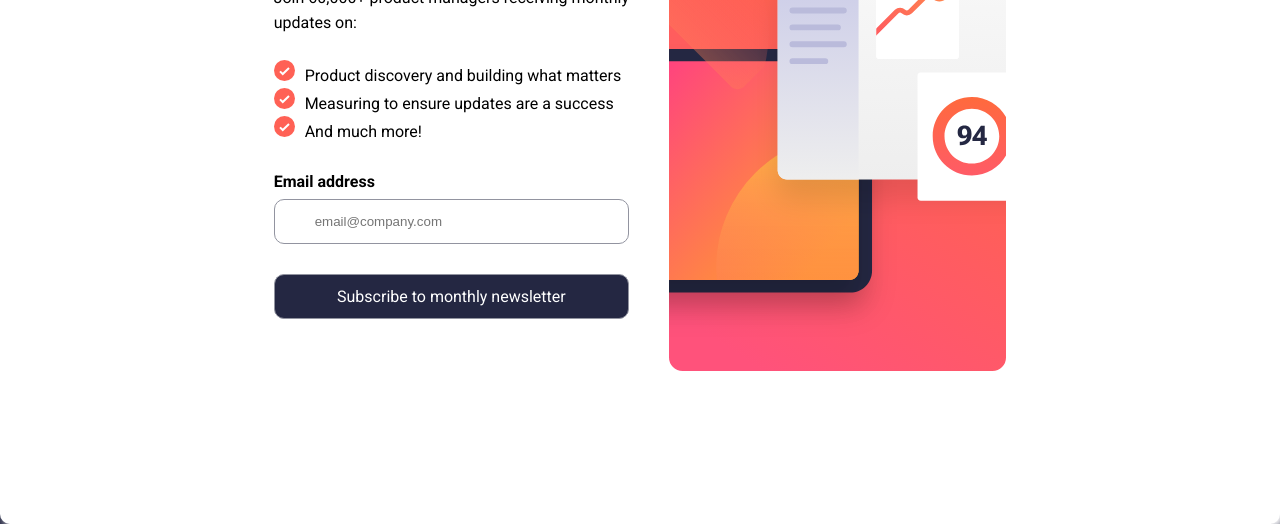
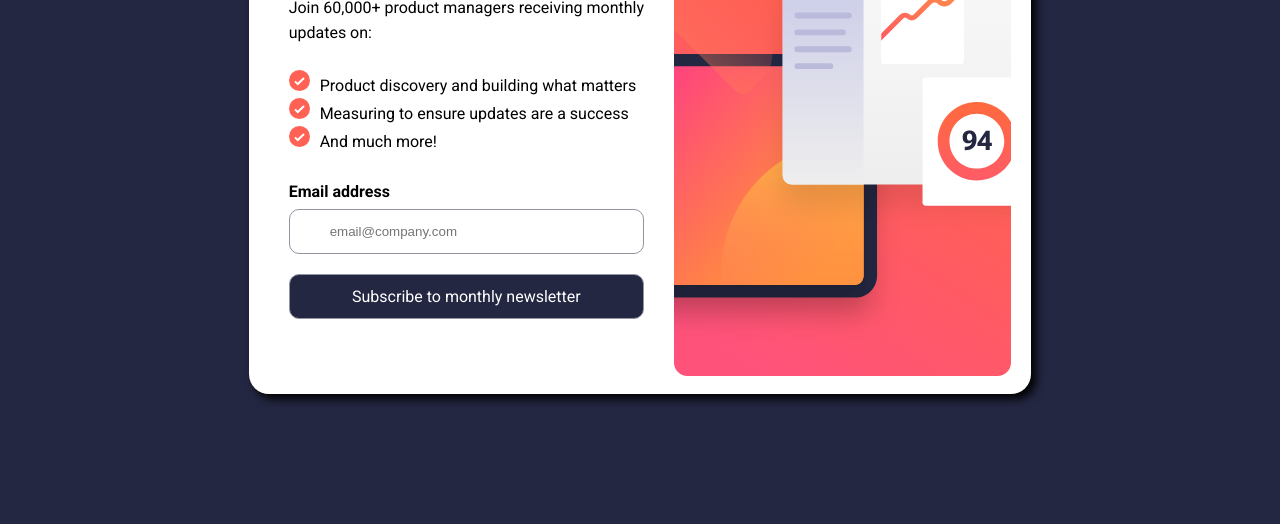
Before and after one commit to MANIZABAYO-Elie/24-08-2024-News-letter, a plain HTML site: page index.html in a window 1280 px wide. Shown: the part 276-800 px from the top of the page. Drawn offline with Linux system fonts and the light colour scheme.

Commit message:
file committed

```diff
--- a/index.html
+++ b/index.html
@@ -16,7 +16,7 @@
                 <img src="./images/icon-list.svg" class="icon-list">Measuring to ensure updates are a success<br>
                 <img src="./images/icon-list.svg" class="icon-list">And much more!<br><br>
                 <span><b>Email address</b></span><br>
-                <input type="email" name="email" placeholder="email@company.com"><br><br>
+                <input type="email" name="email" placeholder="email@company.com"><br>
                 <button class="subscribe-button" id="btn">
                     Subscribe
                     to monthly newsletter
--- a/style.css
+++ b/style.css
@@ -1,58 +1,50 @@
 
 @import url('https://fonts.googleapis.com/css2?family=Roboto:wght@400;700&display=swap');
-
 
 *{
     margin: 0;
     padding: 0;
     box-sizing: border-box;
 }
+
 body{
     background-color:  hsl(234, 29%, 20%);
     font-family: "Roboto", sans-serif;
     font-size: 16px;
+    display: flex;
+    justify-content: center;
+    align-items: center;
+    height: 100vh;
 }
 
 .container{
     display: flex;
-    justify-content: center;  /* Centers horizontally */
-    align-items: center;      /* Centers vertically */
-    height: 100vh;
-    gap: 40px;
-    box-shadow: 5px 5px 10px white ;
+    justify-content: center;
+    align-items: center;
+    gap: 30px;
+    box-shadow: 5px 5px 10px ;
     text-align: center;
-    border-radius: 10px;
+    border-radius: 20px;
     background-color: white;
     line-height: 25px;
+    max-width: 900px;
+    height: 540px;
+    padding-left: 40px;
+    padding-right: 20px;
+    padding-top: 20px;
+    padding-bottom: 10px;
+}
 
-
-    /*display:flex;
-
-
-
-    align-items: center;
-    max-width: 900px;
-
-    margin: 0;
-
-    height: 600px;
-    padding: 40px;
-
-    height: 100%;
-    place-items: center;
-    */
-
-
-}
 h1{
     margin-top: 40px;
     font-size: 55px;
-    word-spacing: 15px;
+    word-spacing: 10px;
     padding-bottom: 10px;
 }
 
 #illustration-image{
      height: 500px;
+     padding-right: -60px;
 }
 
 .icon-list{
@@ -60,7 +52,6 @@ h1{
 }
 
 .mothly-subscription{
-
     text-align: start;
     padding-bottom: 40px;
 }
@@ -80,10 +71,12 @@ input,.subscribe-button{
  input::placeholder{
     padding-left: 40px;
 }
+
 #btn{
     color: white;
     text-align: center;
     font-family: "Roboto", sans-serif;
     font-size: 16px;
     background-color:hsl(234, 29%, 20%);
+    margin-top: 20px;
 }
```
